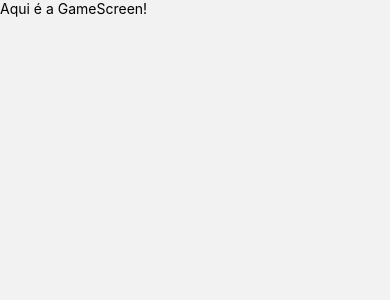
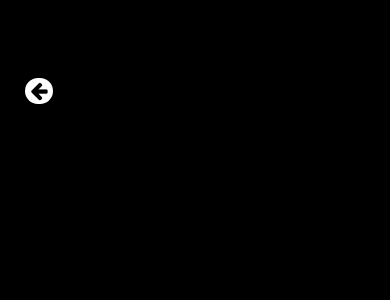
Before and after one commit to yVinicin/TapTapMath, a React Native app: screen /Game in a window 390 px wide. Shown: the top 300 px of the page. Built offline with nearby package versions, Linux system fonts and the light colour scheme.

Commit message:
Criação inicial da tela do jogo

```diff
--- a/App.js
+++ b/App.js
@@ -1,3 +1,4 @@
+import React from 'react';
 import { NavigationContainer } from '@react-navigation/native';
 import { createNativeStackNavigator } from '@react-navigation/native-stack';
 import { HomeScreen } from './src/Screens/HomeScreen';
--- a/package.json
+++ b/package.json
@@ -15,8 +15,9 @@
     "expo-status-bar": "~2.0.1",
     "react": "18.3.1",
     "react-native": "0.76.9",
+    "react-native-safe-area-context": "4.12.0",
     "react-native-screens": "~4.4.0",
-    "react-native-safe-area-context": "4.12.0"
+    "react-native-vector-icons": "^10.2.0"
   },
   "devDependencies": {
     "@babel/core": "^7.20.0"
--- a/src/Screens/GameScreen.js
+++ b/src/Screens/GameScreen.js
@@ -1,10 +1,40 @@
 import React from 'react';
-import { View, Text } from 'react-native';
+import { View, Text, StyleSheet, TouchableOpacity } from 'react-native';
+import Icon from 'react-native-vector-icons/FontAwesome'
 
-export function GameScreen() {
+export function GameScreen({ navigation }) {
   return (
-    <View>
-      <Text>Aqui é a GameScreen!</Text>
+    <View style={styles.container}>
+
+    <View style={styles.ArrowContainer}>
+      <TouchableOpacity onPress={() => navigation.navigate('Home')}>
+        <Icon name="arrow-left" size={20} style={styles.Arrow} />
+      </TouchableOpacity>
+    </View>
+
     </View>
   );
 }
+
+let styles = StyleSheet.create({
+  container: {
+    flex: 1,
+    backgroundColor: 'rgb(0, 0, 0)',
+    alignItems: 'center',
+    justifyContent: 'flex-start',
+    paddingTop: '20%',
+  },
+  ArrowContainer: {
+    flex: 1,
+    alignItems: 'flex-start',
+    justifyContent: 'flex-start',
+    marginRight: '80%'
+  },
+  Arrow: {
+    color: 'rgb(0, 0, 0)',
+    backgroundColor: 'rgb(255, 255, 255)',
+    borderRadius: 20,
+    paddingHorizontal: 5,
+    paddingVertical: 3,
+  },
+});
```
Also changed, not shown: 1 other file (tests, documents, lock files or other folders).
